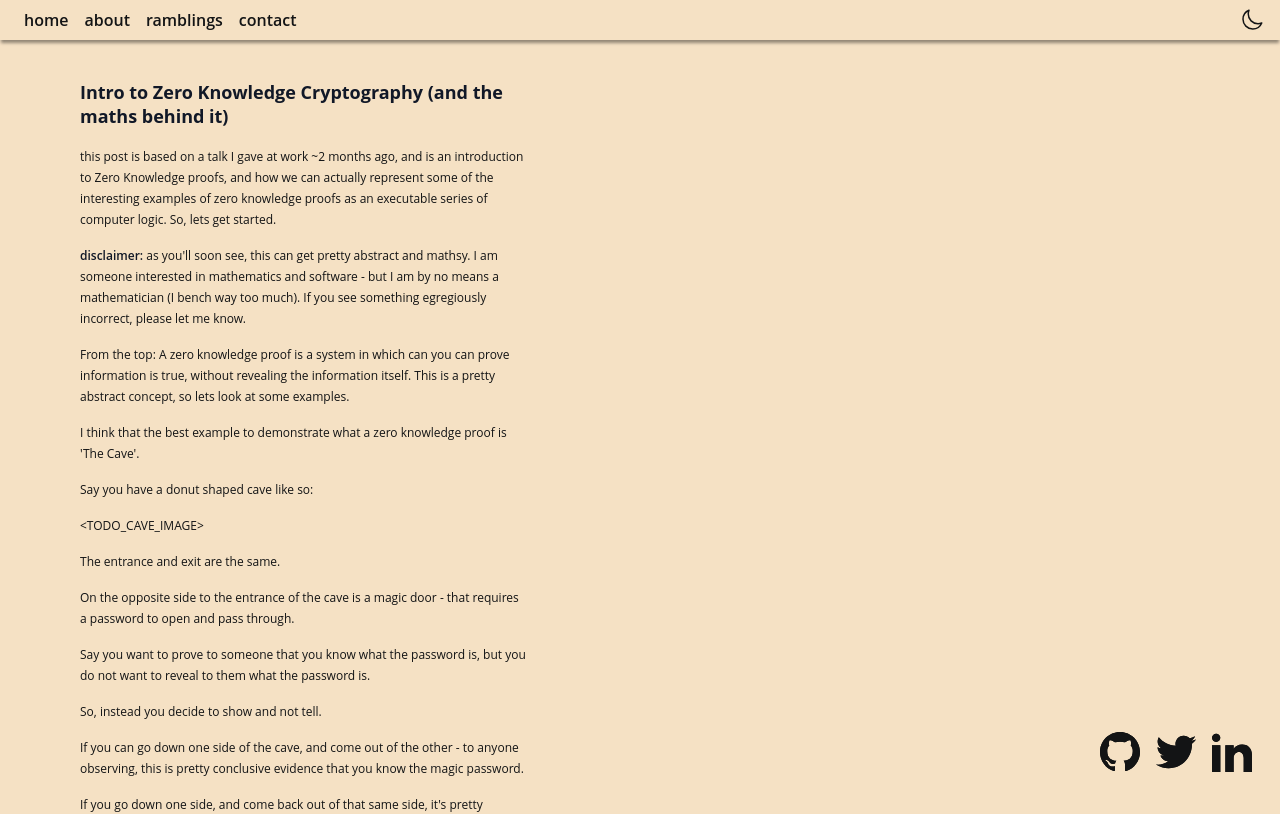
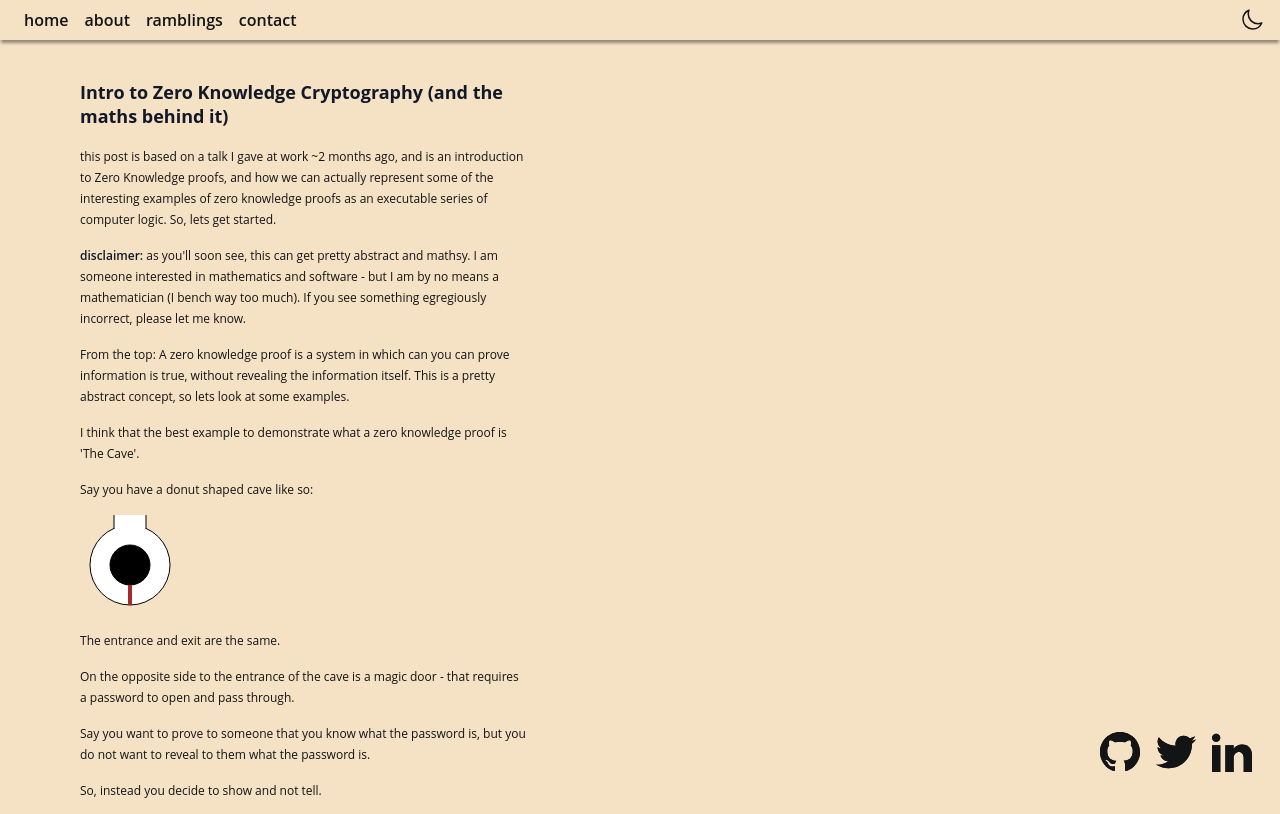
Before and after one commit to hooperben/hooperben, a Next.js app in the folder next-app/: page /ramblings/zk-intro in a window 1280 px wide. Shown: the top 814 px of the page. Built offline with nearby package versions, Linux system fonts and the light colour scheme.

Commit message:
feat: cave svg

```diff
--- /dev/null
+++ b/next-app/components/animations/the-cave.tsx
@@ -0,0 +1,25 @@
+const width = 8;
+const TheCave = () => (
+  <div className="w-12">
+    <svg
+      baseProfile="full"
+      height="100"
+      version="1.1"
+      width="100"
+      xmlns="http://www.w3.org/2000/svg"
+    >
+      <defs />
+
+      <circle cx="50" cy="50" fill="white" r="40" stroke="black" />
+      <circle cx="50" cy="50" fill="black" r="20" stroke="black" />
+      <rect x={50 - 16} y="-30" width={32} height="50" fill="white" />
+      <line stroke="black" x1="34" x2="34" y1="-30" y2="14" />
+      <line stroke="black" x1="66" x2="66" y1="-30" y2="14" />
+      <line stroke="brown" x1="50" x2="50" y1="70" y2="90" stroke-width="4" />
+
+      <text x="50" y="110" fontSize="12" fill="blue"></text>
+    </svg>
+  </div>
+);
+
+export default TheCave;
--- a/next-app/pages/ramblings/zk-intro.tsx
+++ b/next-app/pages/ramblings/zk-intro.tsx
@@ -4,6 +4,7 @@ import remarkMath from "remark-math";
 import rehypeKatex from "rehype-katex";
 import "katex/dist/katex.min.css";
 import Head from "next/head";
+import TheCave from "../../components/animations/the-cave";
 
 const markdown = [
   `
@@ -19,8 +20,8 @@ I think that the best example to demonstrate what a zero knowledge proof is 'The
 
 Say you have a donut shaped cave like so:
 
-<TODO_CAVE_IMAGE>
-
+`,
+  `
 The entrance and exit are the same.
 
 On the opposite side to the entrance of the cave is a magic door - that requires a password to open and pass through.
@@ -132,6 +133,10 @@ const IndividualRamble = () => {
           <Markdown remarkPlugins={[remarkMath]} rehypePlugins={[rehypeKatex]}>
             {markdown[0]}
           </Markdown>
+          <TheCave />
+          <Markdown remarkPlugins={[remarkMath]} rehypePlugins={[rehypeKatex]}>
+            {markdown[1]}
+          </Markdown>
         </div>
       </div>
     </Layout>
```
